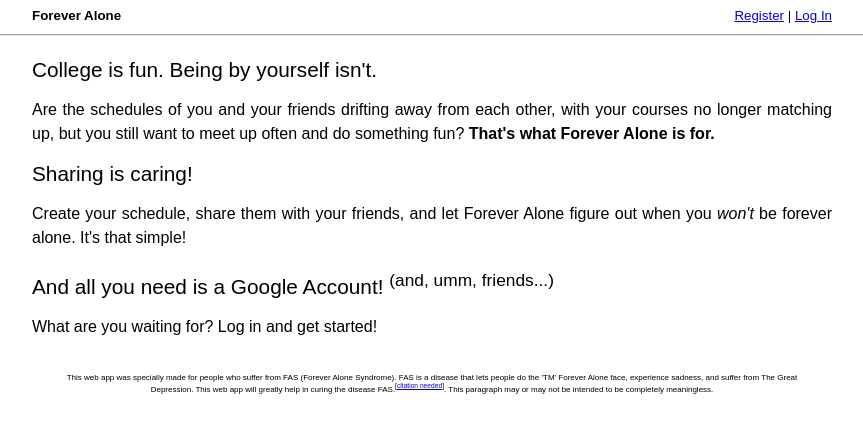
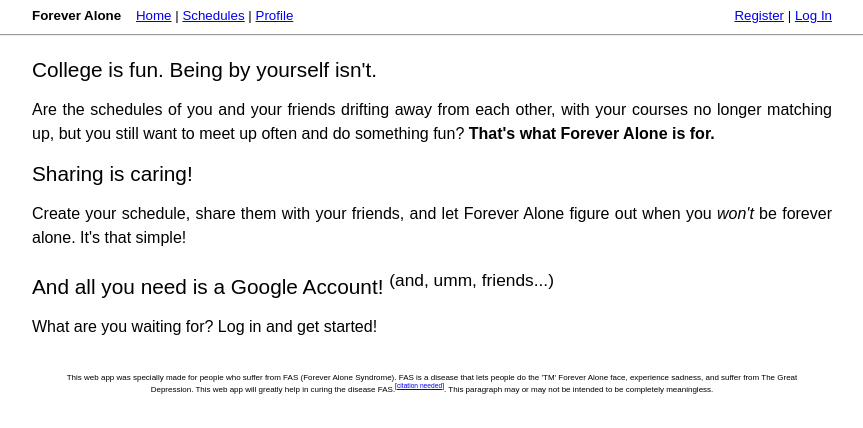
Before and after one commit to pcalulo/lugsched, a Django app: template templates/appbase/home.html in a window 1280 px wide. Shown: the top 428 px of the page, without its empty margins (208-1071 px from the left). Run offline with Django 3.2, Linux system fonts and the light colour scheme; the template is opened without the code that fills it, so the values that code supplies are empty.

Commit message:
Added deploy notes and navigation links

```diff
--- a/settings.py
+++ b/settings.py
@@ -14,7 +14,7 @@
         'ENGINE': 'django.db.backends.mysql', # Add 'postgresql_psycopg2', 'postgresql', 'mysql', 'sqlite3' or 'oracle'.
         'NAME': 'falone',                      # Or path to database file if using sqlite3.
         'USER': 'root',                      # Not used with sqlite3.
-        # NOTE: Change this to match server config when you actually deploy this.
+        # DEPLOY-NOTE: Change this to match server config when you actually deploy this.
         'PASSWORD': 'notsecure',                  # Not used with sqlite3.
         'HOST': '',                      # Set to empty string for localhost. Not used with sqlite3.
         'PORT': '',                      # Set to empty string for default. Not used with sqlite3.
@@ -92,6 +92,7 @@
 )
 
 # Make this unique, and don't share it with anybody.
+# DEPLOY-NOTE: Change this before going live!
 SECRET_KEY = '+d#sa&^px-zl$n-dhf_dyxsj5mtq37r3(n-j+sm!j+ji$wq25v'
 
 # List of callables that know how to import templates from various sources.
--- a/templates/appbase/base.html
+++ b/templates/appbase/base.html
@@ -15,6 +15,10 @@
 		<div class="header">
 			<div id="apptitle">
 				<b>Forever Alone</b>
+                &nbsp;&nbsp;
+                  <a href='/'>Home</a>
+                | <a href='/schedules/'>Schedules</a>
+                | <a href='/profile/'>Profile</a>
 			</div>
 			<div id="signin">
                 {% block login %}
```
